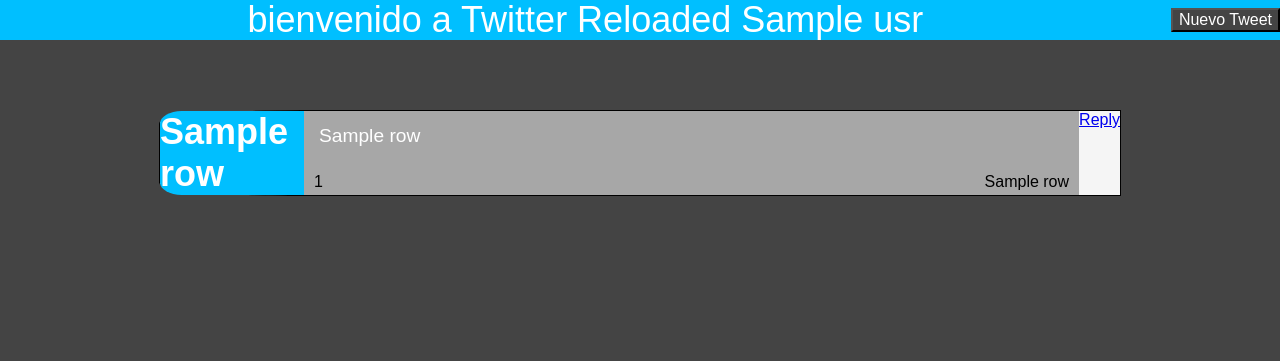
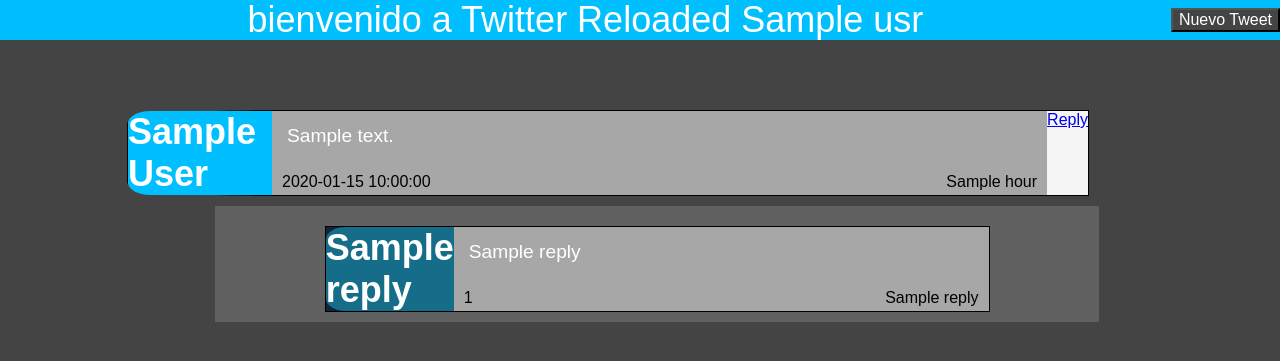
Before and after one commit to AndreaMRinTr/proy_DistributedSystems, a Flask app: template templates/DashBoard.html in a window 1280 px wide. Shown: the top 361 px of the page. Run offline with Flask 3, Linux system fonts and the light colour scheme; the template is opened without the code that fills it: most values are stand-ins (such as "Sample title", 1, 10 or a date in 2020).

Commit message:
replies in main board
solo hace falta implementar los disenos

```diff
--- a/main.py
+++ b/main.py
@@ -3,7 +3,7 @@
 import mysql.connector
 from datetime import datetime
 import json
-from objects import User
+from objects import User, Tweet, Thread
 
 
 app = Flask(__name__)
@@ -58,20 +58,40 @@
 #Dashboard del usuario
 @app.route('/board', methods=['GET', 'POST'])
 def board():
+    Tweets_to_be_Shown = []
+
+    # accede al variable global User
+    user_dict = session.get('user')
+    if user_dict:
+        user = User(user_dict['name'], user_dict['nickname'])
+    #query para conseguir todos los tweets
     query = """
     SELECT t.fecha, t.text, u.nickname, t.hora,t.id
     FROM tweet AS t
     JOIN user AS u ON t.author = u.userid
     """
     cursor.execute(query)
-    data = cursor.fetchall()
+    data = cursor.fetchall() # esta data se refiere a todos los tweets
 
-    #accede al variable global User
-    user_dict = session.get('user')
-    if user_dict:
-        user = User(user_dict['name'], user_dict['nickname'])
-
-    return render_template('DashBoard.html', data=data, Usr=user.nickname)
+    for item in data:
+        twt = Tweet(item[1], item[2], item[0], item[3], item[4])
+        print("Author:", twt.author)
+        print("Text:", twt.text)
+        print("Timestamp:", twt.timestamp)
+        print("Hour:", twt.hour)
+        print("----------")
+        #la siguiente funcion se encarga de conseguir todos los commentarios
+        query = """
+           SELECT c.fecha, c.text, u.nickname, c.hora
+           FROM comment AS c
+           JOIN user AS u ON c.userid = u.userid
+           WHERE   c.id_tweet = %s
+           """
+        cursor.execute(query, (item[4],))
+        reply = cursor.fetchall()
+        twt.comments = reply
+        Tweets_to_be_Shown.append(twt)
+    return render_template('DashBoard.html', data=Tweets_to_be_Shown, Usr=user.nickname)
 
 #this is temporary but it will display los comentarios
 @app.route('/details/<int:tweet_id>', methods=['POST', 'GET'])
--- a/objects.py
+++ b/objects.py
@@ -1,9 +1,11 @@
 class Tweet:
-    def __init__(self, text, author, timestamp):
+    def __init__(self, text, author, timestamp, hour, id):
         self.text = text
         self.author = author
         self.timestamp = timestamp
-        self.comments = []
+        self.hour = hour
+        self.comments = ()
+        self.id = id
 
 class User:
     def __init__(self, userid, nickname):
--- a/static/style.css
+++ b/static/style.css
@@ -62,7 +62,10 @@
 	display: flex;
 	flex-direction: column;
 	align-items: center;
-	width: 100vw;
+	justify-content: center;
+	width: 75vw;
+	margin-left: 10vw;
+	margin-right: 10vw;
 	padding-top: 100px;
 }
 
--- a/static/tweet.css
+++ b/static/tweet.css
@@ -22,6 +22,16 @@
 
 }
 
+.tweet-box{
+    background-color: #616161;
+	display: flex;
+	flex-direction: column;
+	align-items: center;
+    justify-content: center;
+	width: 100%;
+	padding-top: 10px;
+    overflow: hidden;
+}
 .tweet-header {
 
 	background-color: #00BFFF;
@@ -37,6 +47,7 @@
 }
 .item{
 	 margin-bottom: 0;
+     color: white;
 }
 
 .tweet-content {
@@ -76,3 +87,64 @@
     padding-right: 10px;
     margin-bottom: 0;
 }
+.Reply-container{
+    background-color: #616161;
+	display: flex;
+	flex-direction: column;
+	align-items: center;
+    justify-content: center;
+	width: 90%;
+    margin-left: 10%;
+	padding-top: 10px;
+    margin-bottom: 3dvh;
+    overflow-y: auto;
+    max-height: 200px;
+}
+.reply{
+    border: 1px solid #000000;
+    background-color: #13243a;
+    margin: 10px;
+    margin-left: 10px;
+	width: 75%;
+
+	display: flex;
+    flex-direction: row;
+}
+.reply-header{
+    background-color: #166d8a;
+	flex: 0 0 15%;
+	display: flex;
+    justify-content: center;
+    align-items: center;
+	width: 50%;
+	color: white;
+    border-bottom-left-radius: 15%;
+    border-top-left-radius: 15%;
+}
+.reply-content{
+    display: flex;
+	flex-direction: column;
+    align-items: flex-start;
+	background-color: #a7a7a7;
+
+    padding-top: 0;
+    margin-top: 0;
+	width: 100%;
+}
+.reply-text{
+    color: white;
+	font-size: larger;
+    padding-left: 15px;
+    padding-right: 15px;
+    padding-top: 10px;
+	margin-bottom: 10px;
+    margin-top: auto;
+}
+.reply-details{
+    background-color: #a7a7a7;
+    margin-bottom: auto;
+    width: 100%;
+    display: flex;
+    color: black;
+    flex-direction: space-between;
+}
--- a/templates/DashBoard.html
+++ b/templates/DashBoard.html
@@ -23,19 +23,38 @@
 
 	<div class="tweet-container">
 		{% for row in data %}
-		<div class="tweet">
-			<div class="tweet-header">
-				<h1 class="item">{{ row[2]}}</h1>
+		<div class="Tweet-box">
+			<div class="tweet">
+				<div class="tweet-header">
+					<h1 class="item">{{ row.author}}</h1>
+				</div>
+				<div class="tweet-content">
+					<p class="tweet-text">{{ row.text }}</p>
+					<div class="tweet-details">
+						<p class ="left">{{ row.timestamp }}</p>
+						<p class ="right">{{ row.hour}}</p>
+					</div>
+				</div>
+				<a href="{{ url_for('details', tweet_id=row.id) }}">Reply</a>
 			</div>
-			<div class="tweet-content">
-				<p class="tweet-text">{{ row[1] }}</p>
-				<div class="tweet-details">
-					<p class ="left">{{ row[0] }}</p>
-					<p class ="right">{{ row[3] }}</p>
-				</div>
+			<div class="Reply-container">
+				{% for reply in row.comments %}
+				<div class="reply">
+					<div class="reply-header">
+						<h1 class="item">{{ reply[2]}}</h1>
+					</div>
+					<div class="reply-content">
+						<p class="reply-text">{{ reply[1] }}</p>
+						<div class="reply-details">
+							<p class ="left">{{ reply[0] }}</p>
+							<p class ="right">{{ reply[3] }}</p>
+						</div>
+					</div>
 			</div>
-			<a href="{{ url_for('details', tweet_id=row[4]) }}">Reply</a>
+				{% endfor %}
+			</div>
 		</div>
+
 		{% endfor %}
 	</div>
 
```
